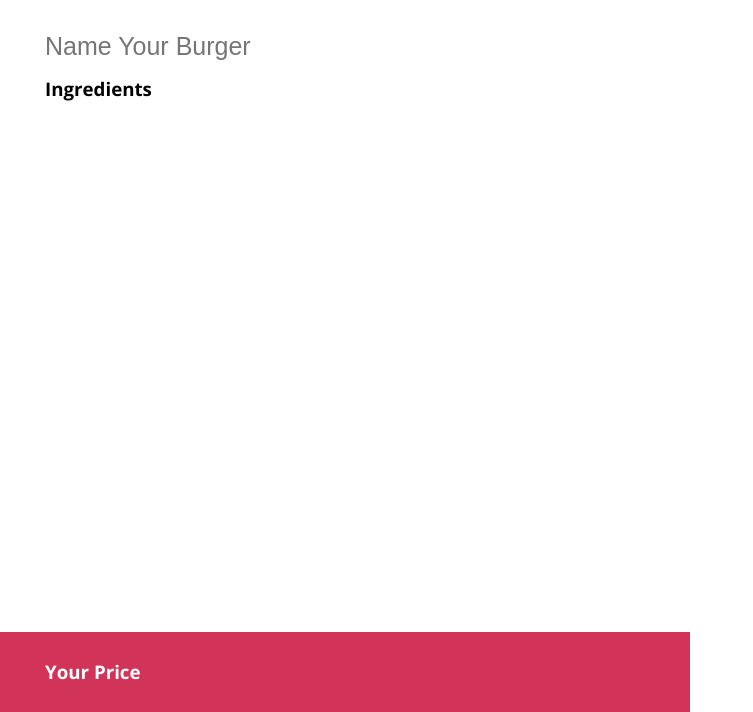
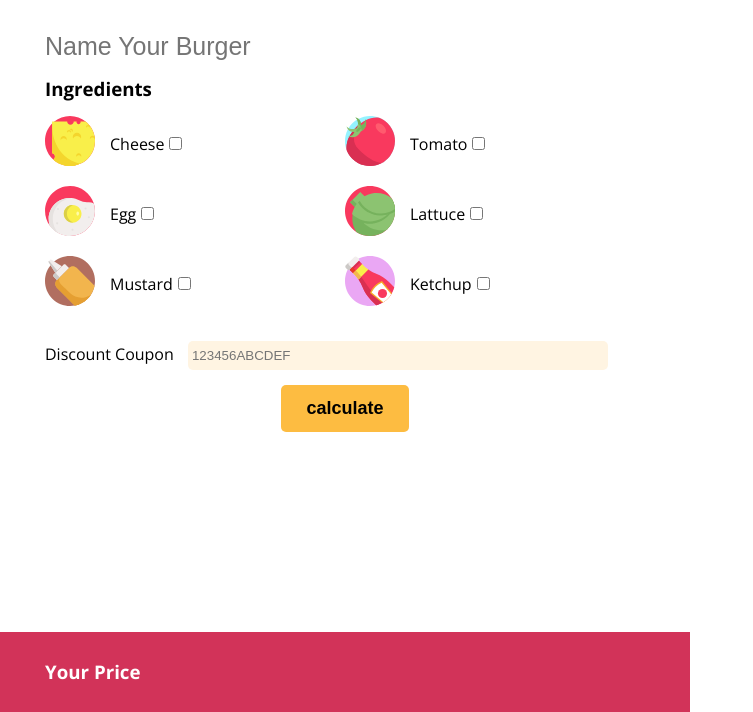
Before and after one commit to michelorusso/js-burger, a plain HTML site: page index.html in a window 1280 px wide. Shown: the part 88-800 px from the top of the page, without its empty margins (0-753 px from the left). Drawn offline with nearby package versions, Linux system fonts and the light colour scheme.

Commit message:
Finito la parte Prezzo del burger, da completare con il codice discount

```diff
--- a/css/style.css
+++ b/css/style.css
@@ -20,6 +20,13 @@ body {
 
 }
 
+img {
+    width: 100%;
+}
+
+.image {
+    width: 50px;
+}
 /* HEADER */
 header {
     background-color: #fdbc41;
@@ -47,13 +54,71 @@ main {
     font-size: 25px;
 }
 
-.burger-name input:focus {
+.burger-name input:focus,
+.discount input:focus {
     outline: none;
 }
 
 /* Ingredients */
 .ingredients {
     padding: 15px 0;
+
+}
+
+.ingredient-checkbox {
+    display: flex;
+    flex-wrap: wrap;
+}
+
+.check-row {
+    display: flex;
+    align-items: center;
+    padding-top: 15px;
+    width: 50%;
+}
+
+.check-row label {
+    padding-left: 15px;
+    padding-right: 5px;
+}
+
+.check-row label:hover,
+.check-row input:hover,
+.button-calculate button:hover{
+    cursor: pointer;
+}
+
+/* Discount */
+.discount {
+    padding: 15px 0;
+}
+
+.discount label {
+    padding-right: 10px;
+}
+.discount input {
+    width: 70%;
+    background-color: #fff4e2;
+    border: 0;
+    padding: 7px 4px;
+    border-radius: 5px;
+}
+/* Button */
+.button-calculate {
+    text-align: center;
+}
+
+.button-calculate button {
+    padding: 13px 25px;
+    font-size: 18px;
+    font-weight: 600;
+    border: 0;
+    background-color: #fdbc41;
+    border-radius: 5px;
+}
+
+.button-calculate button:focus {
+    background-color:  #fd8c41;
 }
 
 /* FOOTER */
--- a/index.html
+++ b/index.html
@@ -52,9 +52,95 @@
 
                     <h3>Ingredients</h3>
 
+                    <div class="ingredient-checkbox">
+
+                        <div class="check-row">
+
+                            <div class="image">
+                                <img src="img/cheese.svg">
+                            </div>
+
+                            <label for="cheese">Cheese</label>
+                            <input id="cheese" class="burger-ingredient" type="checkbox" value="7">
+
+                        </div>
+
+                        <div class="check-row">
+
+                            <div class="image">
+                                <img src="img/tomato.svg">
+                            </div>
+
+                            <label for="tomato">Tomato</label>
+                            <input id="tomato" class="burger-ingredient" type="checkbox" value="4">
+
+                        </div>
+
+                        <div class="check-row">
+
+                            <div class="image">
+                                <img src="img/fried-egg (1).svg">
+                            </div>
+
+                            <label for="egg">Egg</label>
+                            <input id="egg" class="burger-ingredient" type="checkbox" value="5">
+
+                        </div>
+
+                        <div class="check-row">
+
+                            <div class="image">
+                                <img src="img/lettuce.svg">
+                            </div>
+
+                            <label for="lattuce">Lattuce</label>
+                            <input id="lattuce" class="burger-ingredient" type="checkbox" value="3">
+
+                        </div>
+
+                        <div class="check-row">
+
+                            <div class="image">
+                                <img src="img/mustard.svg">
+                            </div>
+
+                            <label for="mustard">Mustard</label>
+                            <input id="mustard" class="burger-ingredient" type="checkbox" value="2">
+
+                        </div>
+
+                        <div class="check-row">
+
+                            <div class="image">
+                                <img src="img/ketchup.svg">
+                            </div>
+
+                            <label for="ketchup">Ketchup</label>
+                            <input id="ketchup" class="burger-ingredient" type="checkbox" value="2">
+
+                        </div>
+
+                    </div>
+
                 </section>
                 <!-- End Ingredients -->
 
+                <!-- Discount -->
+                <section class="discount">
+
+                    <label for="discount-input">Discount Coupon</label>
+
+                    <input id="discount-input" type="text" placeholder="123456ABCDEF" >
+                    <div id="error-code"></div>
+
+                </section>
+                <!-- Discount -->
+
+                <!-- Button -->
+                <div class="button-calculate">
+                    <button id="calculate">calculate</button>
+                </div>
+                <!-- End Button -->
 
 
             </div>
--- a/js/script.js
+++ b/js/script.js
@@ -0,0 +1,50 @@
+// quando clicco il button Calculate mi deve calcolare il prezzo del burger in base agli ingredienti che gli aggiungo
+// buttonCalculate -> salviamo nella variabile il button
+var buttonCalculate = document.getElementById('calculate');
+buttonCalculate.addEventListener('click', function() {
+
+    // initialBurgerPrice -> Prezzo iniziale del burger, senza aggiunta di ingredienti
+    var initialBurgerPrice = 50;
+
+    // burgerIngredients -> prendere ogni input con la stessa classe
+    var burgerIngredients = document.getElementsByClassName('burger-ingredient');
+
+    for( var i = 0; i < burgerIngredients.length; i++) {
+
+        var singleIngredients = burgerIngredients[i];
+
+        if(singleIngredients.checked == true) {
+
+            // priceSingleIngredient -> prendiamo il valore di ogni singolo ingrediente e lo convertiamo in un numero
+            var priceSingleIngredient = parseInt(singleIngredients.value);
+
+            // sommiamo il prezzo iniziale del burger con il valore degli ingredienti selezionati
+            initialBurgerPrice += priceSingleIngredient;
+        }
+    }
+
+    // discountCode ->
+    var discountCode = document.getElementById('discount-input').value;
+    console.log(discountCode);
+
+    // Creiamo un array contentente tutti i codici validi per ottenere un sconto
+    var listCodeDiscount = ['56789GHIJK', '13579ACEGI', '24680BDFHJ'];
+
+
+    // se il codice da noi inserito è uguale ad uno dei codici nell'array allora ottieni il 25% di sconto
+    // altrimenti se il codice è sbagliato risulterà codice sbagliato
+    // altrimenti stampo il prezzo normale
+
+
+    // nameBurger -> salviamo le informzioni riguardanti il nome del burger
+    //
+    // se l'input del burger risulta vuoto allora non puoi sapere il prezzo
+    // altrimenti stampo il prezzo del tuo burger
+    var nameBurger = document.getElementById('username-input');
+
+    if(nameBurger.value ==  '') {
+        alert('Inserisci il nome del tuo Burger!');
+    } else {
+        document.getElementById('price').innerHTML = initialBurgerPrice + '$';
+    }
+});
```
